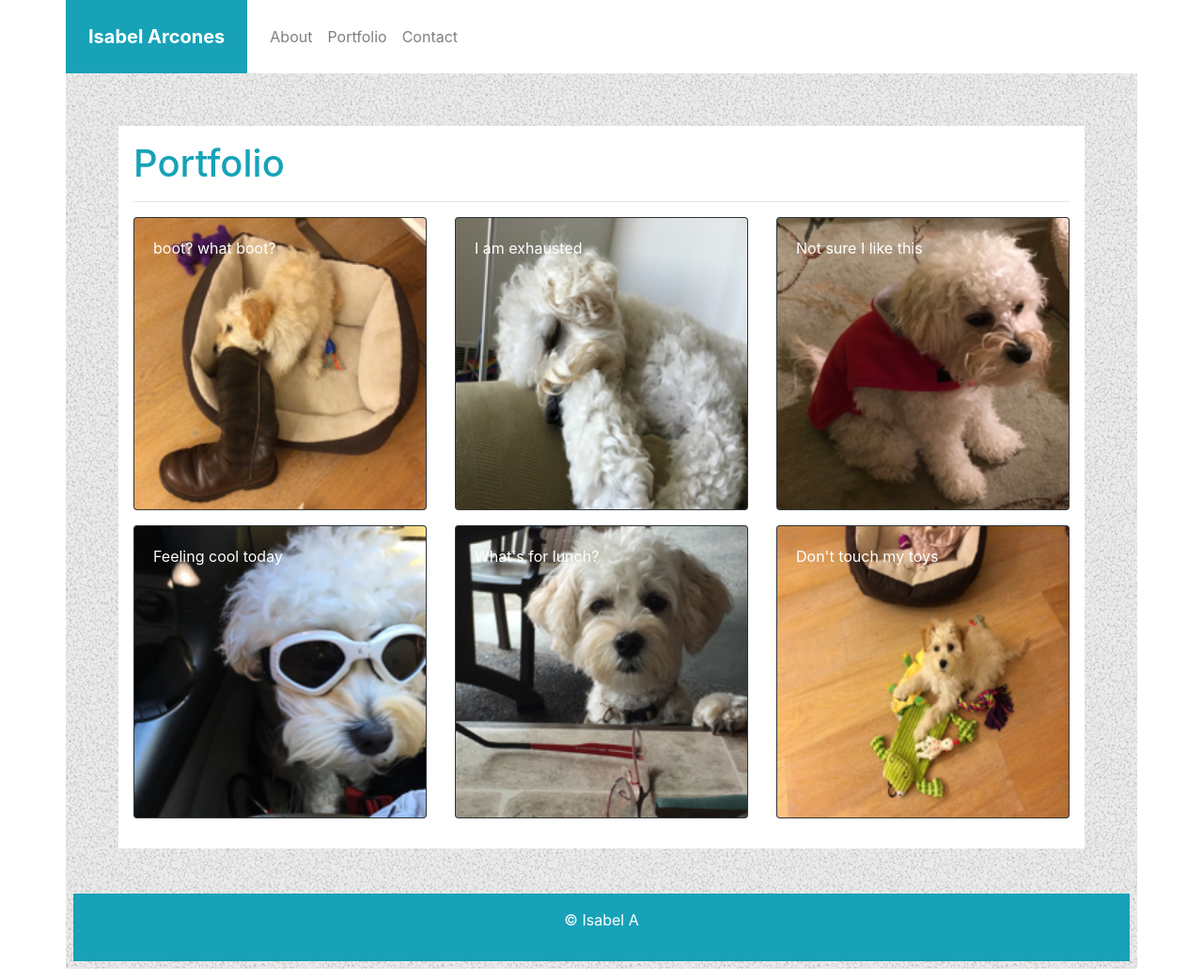
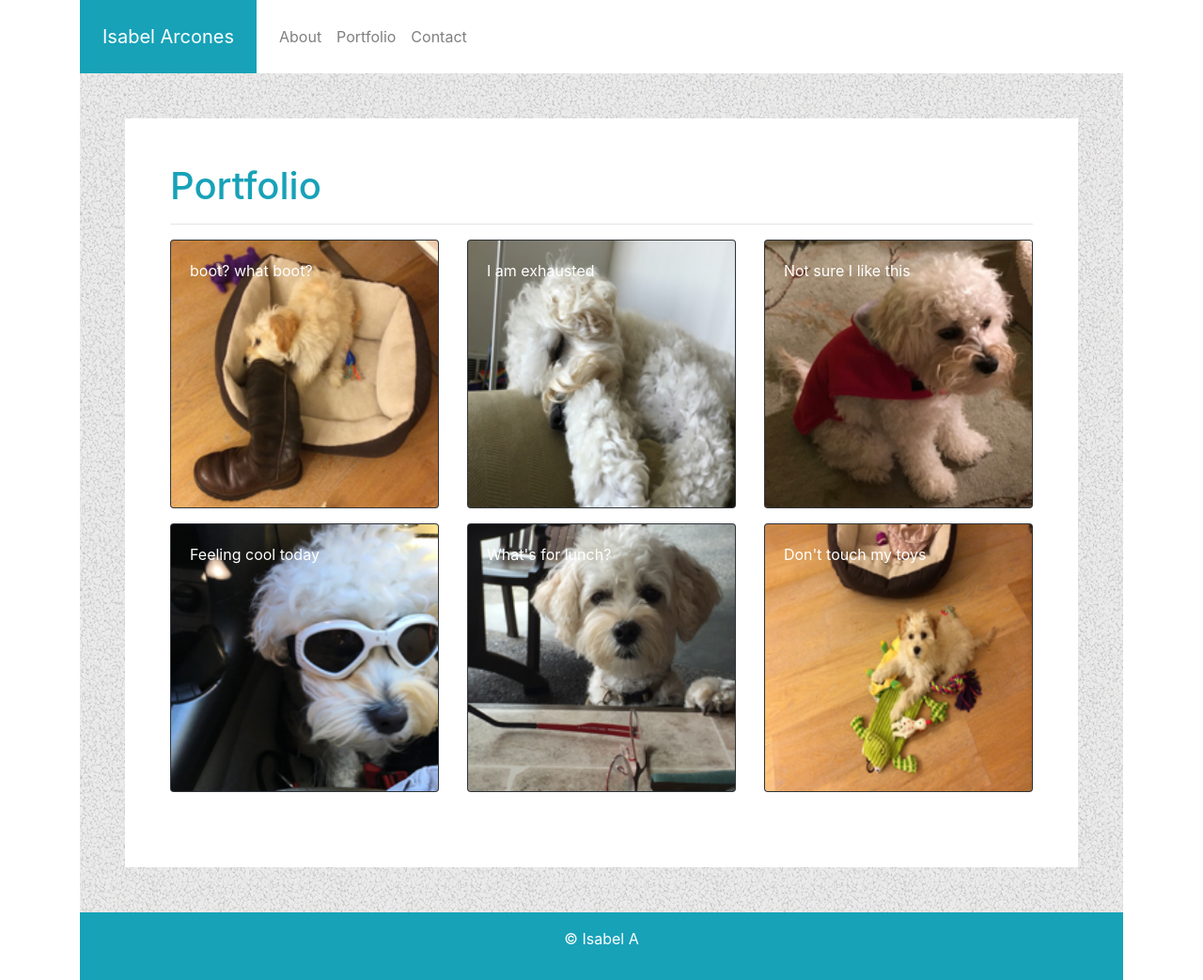
Before and after one commit to iarcones/Bootstrap-Portfolio, a plain HTML site: page portfolio.html in a window 1280 px wide. Shown: the whole page at 94% size. Drawn offline with nearby package versions, Linux system fonts and the light colour scheme.

Commit message:
V1 pending: working on the text over images

```diff
--- a/assets/css/style.css
+++ b/assets/css/style.css
@@ -1,10 +1,4 @@
-body {
 
-}
-
-p {
-    font-size:16px;
-}
 
 .X-content-bg {
     background-image: url("../images/gravel.png");
--- a/portfolio.html
+++ b/portfolio.html
@@ -13,41 +13,43 @@
 </head>
 
 <body>
+    <div class="container">
 
         <nav class="navbar navbar-expand navbar-light bg-white p-0">
 
-        <div class="container bg-white">
-            <a class="navbar-brand bg-info p-4 text-white" href="#"><strong>Isabel Arcones</strong></a>
+                <a class="navbar-brand bg-info p-4 text-white" href="#">Isabel Arcones</a>
 
-            <div class="collapse navbar-collapse" id="navbarNavAltMarkup">
+                <div class="collapse navbar-collapse" id="navbarNavDropdown">
                     <div class="navbar-nav navbar-righ">
                         <a class="nav-item nav-link" href="index.html">About</a>
                         <a class="nav-item nav-link" href="portfolio.html">Portfolio</a>
                         <a class="nav-item nav-link" href="contact.html">Contact</a>
                     </div>
                 </div>
-        </div>
+
         </nav>
 
-    <div class="container p-2 X-content-bg">
-        <div class="container-sm bg-white m-5 p-3">
+        <div class="container p-5 X-content-bg">
+
+            <div class="container bg-white p-5">
+
                 <div class="page-header text-info">
                     <h1>Portfolio</h1>
                     <hr>
                 </div>
 
-            <div class="row mb-3">
+                <div class="row">
 
-                <div class="col">
+                    <div class="col-md-4 mb-3">
                         <div class="card bg-dark text-white">
-                        <img class="card-img img-fluid" src="./assets/images/1-1.jpg" alt="Card image">
+                            <img class="card-img" src="./assets/images/1-1.jpg" alt="Card image">
                             <div class="card-img-overlay">
                                     <p class="card-text">boot? what boot?</p>
                             </div>
                         </div>
                     </div>
 
-                <div class="col">
+                    <div class="col-md-4 mb-3">
                         <div class="card bg-dark text-white">
                             <img class="card-img" src="./assets/images/2-1.jpg" alt="Card image">
                             <div class="card-img-overlay">
@@ -56,7 +58,7 @@
                         </div>
                     </div>
 
-                <div class="col">
+                    <div class="col-md-4 mb-3">
 
                         <div class="card bg-dark text-white">
                             <img class="card-img" src="./assets/images/3-1.jpg" alt="Card image">
@@ -69,7 +71,7 @@
 
                 <div class="row mb-3">
 
-            <div class="col">
+                    <div class="col-sm-4 mb-3">
                         <div class="card bg-dark text-white">
                             <img class="card-img" src="./assets/images/4-1.jpg" alt="Card image">
                             <div class="card-img-overlay">
@@ -78,7 +80,7 @@
                         </div>
                     </div>
 
-            <div class="col">
+                    <div class="col-md-4 mb-3">
                         <div class="card bg-dark text-white">
                             <img class="card-img" src="./assets/images/5-1.jpg" alt="Card image">
                             <div class="card-img-overlay">
@@ -87,7 +89,7 @@
                         </div>
                     </div>
 
-            <div class="col">
+                    <div class="col-md-4 mb-3">
                         <div class="card bg-dark text-white">
                             <img class="card-img" src="./assets/images/7-1.jpg" alt="Card image">
                             <div class="card-img-overlay">
@@ -95,12 +97,14 @@
                             </div>
                         </div>
                     </div>
+
                 </div>
+        </div>
+
         </div>
         <div class="text-center text-white bg-info pt-3 pb-3">
                 <p>&copy; Isabel A</p>
         </div>
     </div>
-
 </body>
 </html>
```
Also changed, not shown: contact.html (+7 -4 lines), index.html (+7 -5 lines). Lines whose indentation alone changed are shown as unchanged.
